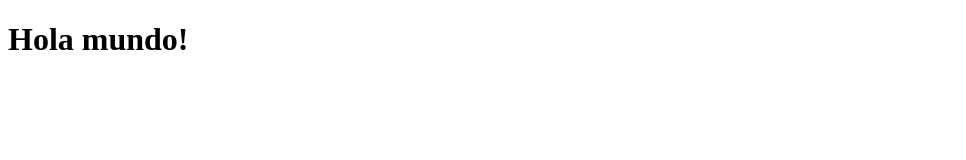
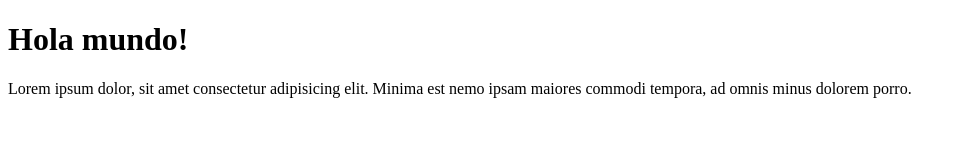
Before and after one commit to ceciliarodriguez05/clase10-github, a plain HTML site: page index.html in a window 1280 px wide. Shown: the whole page, without its empty margins (0-966 px from the left). Drawn offline with Linux system fonts and the light colour scheme.

Commit message:
cambio en el index

```diff
--- a/index.html
+++ b/index.html
@@ -8,5 +8,6 @@
 </head>
 <body>
     <h1>Hola mundo!</h1>
+    <p>Lorem ipsum dolor, sit amet consectetur adipisicing elit. Minima est nemo ipsam maiores commodi tempora, ad omnis minus dolorem porro.</p>
 </body>
 </html>
```
